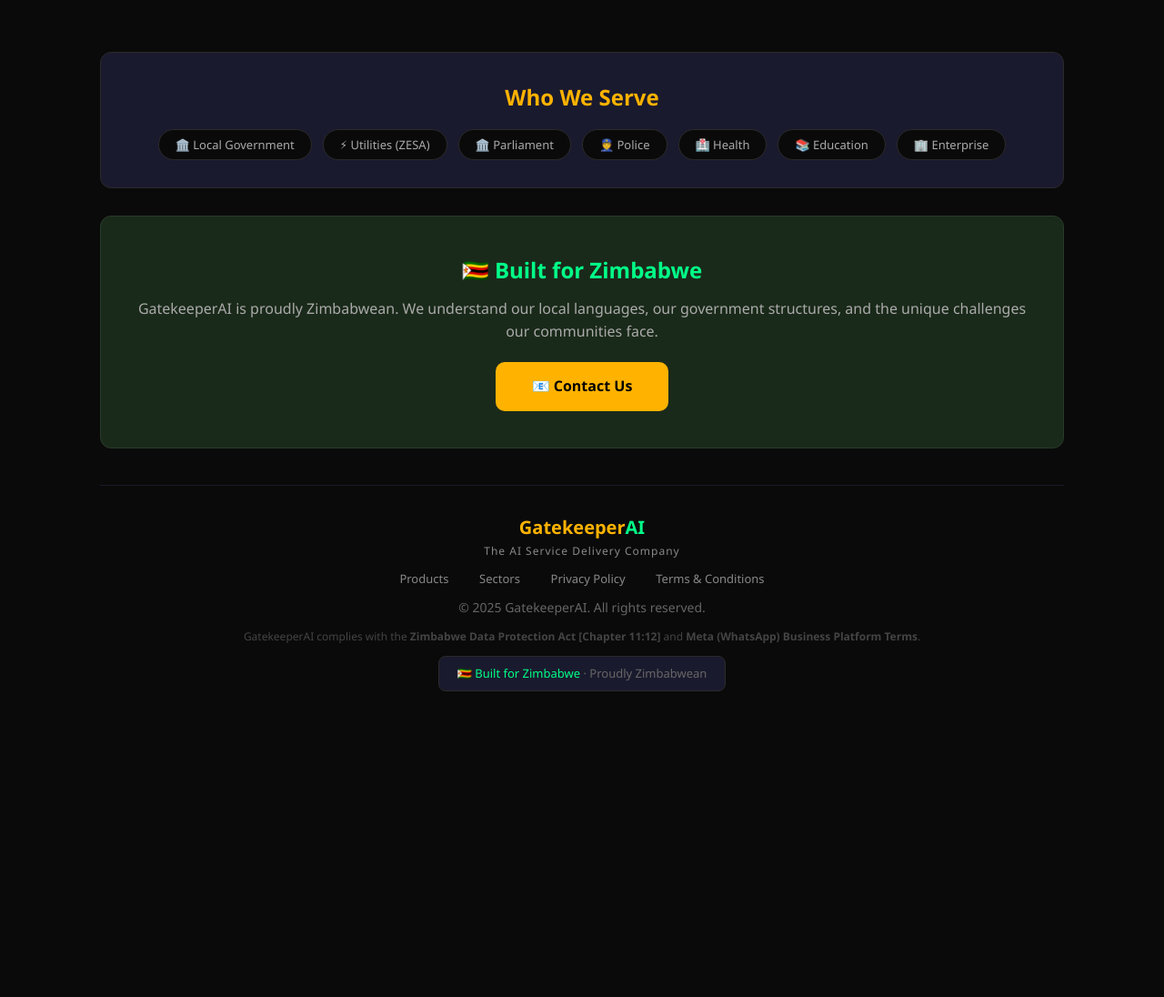
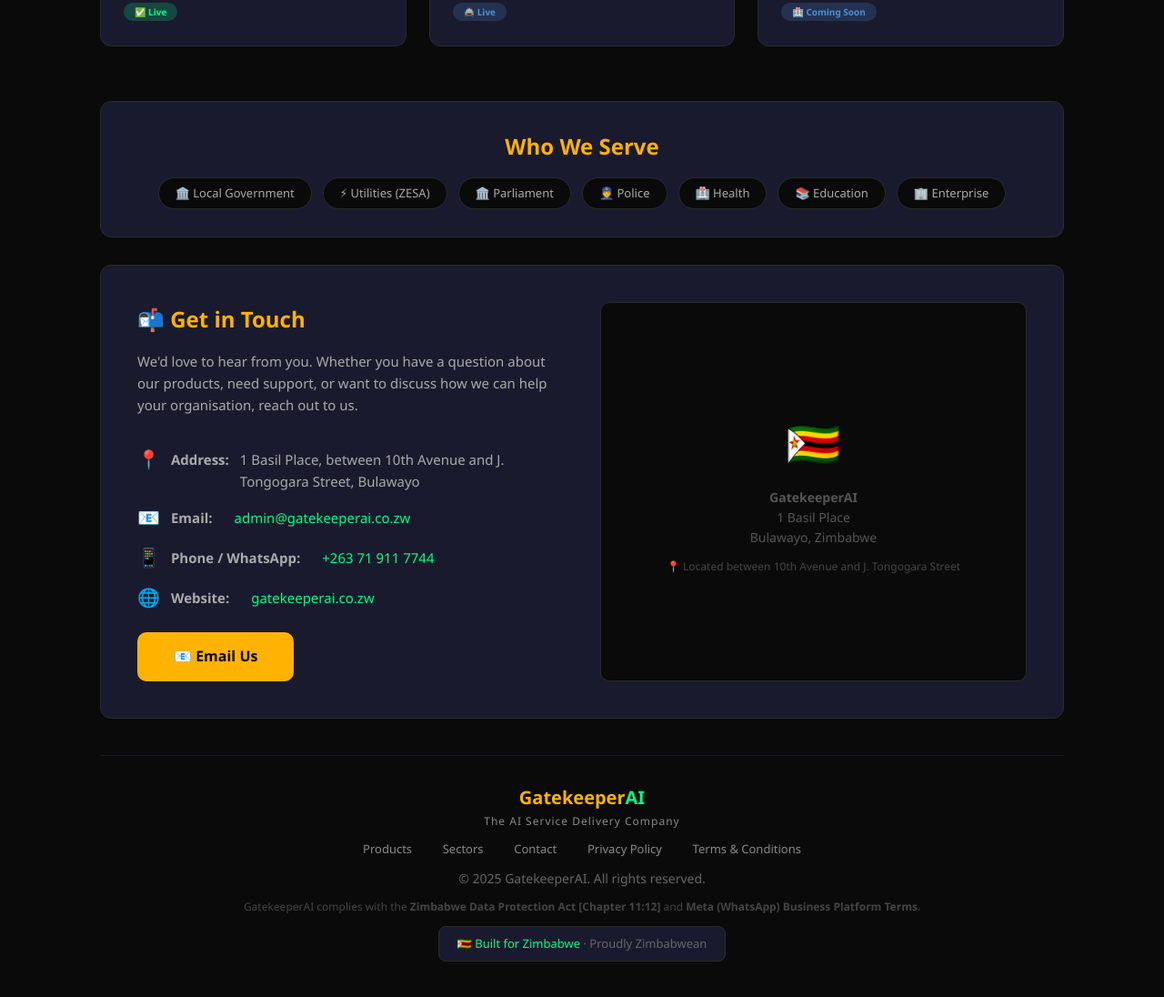
Before and after one commit to sikhumbuzilesncube/GatekeeperAI-, a plain HTML site: page index.html in a window 1280 px wide. Shown: the part 1266-2362 px from the top of the page at 91% size. Before the commit the page ends 2076 px from the top, so only its background shows below. Drawn offline with Linux system fonts and the light colour scheme.

Commit message:
Update index.html

```diff
--- a/index.html
+++ b/index.html
@@ -138,18 +138,45 @@
             border: 1px solid #2a2a2a;
         }
 
-        /* ─── CTA ─── */
-        .cta {
-            background: #1a2a1a;
+        /* ─── CONTACT SECTION ─── */
+        .contact {
+            background: #1a1a2e;
             padding: 40px;
             border-radius: 12px;
-            border: 1px solid #2a3a2a;
+            border: 1px solid #2a2a2a;
+            margin: 30px 0;
+            display: grid;
+            grid-template-columns: 1fr 1fr;
+            gap: 40px;
+        }
+        .contact h2 { color: #FFB300; margin-bottom: 15px; }
+        .contact .info p {
+            color: #aaa;
+            font-size: 15px;
+            margin-bottom: 12px;
+            display: flex;
+            align-items: center;
+            gap: 12px;
+        }
+        .contact .info p .icon { font-size: 20px; }
+        .contact .info p a { color: #00ff88; }
+        .contact .info p a:hover { color: #FFB300; }
+        .contact .map-placeholder {
+            background: #0a0a0a;
+            border-radius: 10px;
+            border: 1px solid #2a2a2a;
+            padding: 30px;
             text-align: center;
-            margin: 30px 0;
+            display: flex;
+            flex-direction: column;
+            justify-content: center;
+            align-items: center;
+            min-height: 200px;
         }
-        .cta h2 { color: #00ff88; margin-bottom: 10px; }
-        .cta p { color: #aaa; margin-bottom: 20px; }
-        .cta .btn {
+        .contact .map-placeholder .icon { font-size: 48px; margin-bottom: 10px; }
+        .contact .map-placeholder p { color: #555; font-size: 14px; }
+
+        .btn {
             display: inline-block;
             padding: 14px 40px;
             background: #FFB300;
@@ -158,8 +185,10 @@
             border-radius: 10px;
             font-size: 16px;
             transition: all 0.3s;
+            border: none;
+            cursor: pointer;
         }
-        .cta .btn:hover { background: #e6a300; transform: translateY(-2px); box-shadow: 0 10px 30px rgba(255, 179, 0, 0.3); }
+        .btn:hover { background: #e6a300; transform: translateY(-2px); box-shadow: 0 10px 30px rgba(255, 179, 0, 0.3); }
 
         /* ─── FOOTER ─── */
         footer {
@@ -195,6 +224,7 @@
             .hero h1 { font-size: 32px; }
             header { flex-direction: column; text-align: center; }
             nav a { margin: 0 12px; }
+            .contact { grid-template-columns: 1fr; }
         }
     </style>
 </head>
@@ -211,6 +241,7 @@
         <nav>
             <a href="#products">Products</a>
             <a href="#sectors">Sectors</a>
+            <a href="#contact">Contact</a>
             <a href="privacy.html">Privacy</a>
             <a href="terms.html">Terms</a>
         </nav>
@@ -221,6 +252,7 @@
         <div class="badge">🇿🇼 Built in Zimbabwe · Built for Zimbabwe</div>
         <h1>Intelligent Platforms for <span>Government</span> & <span>Enterprise</span></h1>
         <p class="sub">GatekeeperAI builds AI-powered platforms that help organisations manage complaints, track service delivery, and improve accountability across all sectors.</p>
+        <a href="#contact" class="btn">📧 Contact Us</a>
     </section>
 
     <!-- ─── PRODUCTS ─── -->
@@ -229,7 +261,6 @@
         <p style="text-align:center;color:#888;margin-bottom:30px;">Built by GatekeeperAI – The AI Service Delivery Company</p>
 
         <div class="products">
-
             <!-- CitizenConnect -->
             <div class="product-card">
                 <div class="icon">🏙️</div>
@@ -272,7 +303,7 @@
                 <h3>PoliceConnect</h3>
                 <span class="by">by GatekeeperAI</span>
                 <p>Crime reporting and police complaints. Citizens report incidents, AI routes to the correct police station.</p>
-                <span class="tag tag-blue">🚔 Coming Soon</span>
+                <span class="tag tag-blue">🚔 Live</span>
             </div>
 
             <!-- HealthCare -->
@@ -283,7 +314,6 @@
                 <p>Patient feedback and service improvement for hospitals and clinics. Track complaints and improve care.</p>
                 <span class="tag tag-blue">🏥 Coming Soon</span>
             </div>
-
         </div>
     </section>
 
@@ -301,11 +331,27 @@
         </div>
     </section>
 
-    <!-- ─── CTA ─── -->
-    <section class="cta">
-        <h2>🇿🇼 Built for Zimbabwe</h2>
-        <p>GatekeeperAI is proudly Zimbabwean. We understand our local languages, our government structures, and the unique challenges our communities face.</p>
-        <a href="#contact" class="btn">📧 Contact Us</a>
+    <!-- ─── CONTACT ─── -->
+    <section id="contact" class="contact">
+        <div class="info">
+            <h2>📬 Get in Touch</h2>
+            <p>We'd love to hear from you. Whether you have a question about our products, need support, or want to discuss how we can help your organisation, reach out to us.</p>
+
+            <p><span class="icon">📍</span> <strong>Address:</strong><br>1 Basil Place, between 10th Avenue and J. Tongogara Street, Bulawayo</p>
+
+            <p><span class="icon">📧</span> <strong>Email:</strong><br><a href="mailto:admin@gatekeeperai.co.zw">admin@gatekeeperai.co.zw</a></p>
+
+            <p><span class="icon">📱</span> <strong>Phone / WhatsApp:</strong><br><a href="tel:+263719117744">+263 71 911 7744</a></p>
+
+            <p><span class="icon">🌐</span> <strong>Website:</strong><br><a href="https://gatekeeperai.co.zw">gatekeeperai.co.zw</a></p>
+
+            <a href="mailto:admin@gatekeeperai.co.zw" class="btn" style="display:inline-block;margin-top:10px;">📧 Email Us</a>
+        </div>
+        <div class="map-placeholder">
+            <div class="icon">🇿🇼</div>
+            <p><strong>GatekeeperAI</strong><br>1 Basil Place<br>Bulawayo, Zimbabwe</p>
+            <p style="font-size:12px;color:#444;margin-top:10px;">📍 Located between 10th Avenue and J. Tongogara Street</p>
+        </div>
     </section>
 
     <!-- ─── FOOTER ─── -->
@@ -317,6 +363,7 @@
         <div class="links">
             <a href="#products">Products</a>
             <a href="#sectors">Sectors</a>
+            <a href="#contact">Contact</a>
             <a href="privacy.html">Privacy Policy</a>
             <a href="terms.html">Terms & Conditions</a>
         </div>
```
